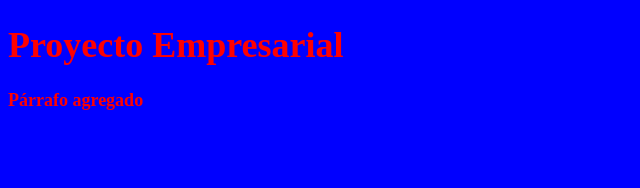
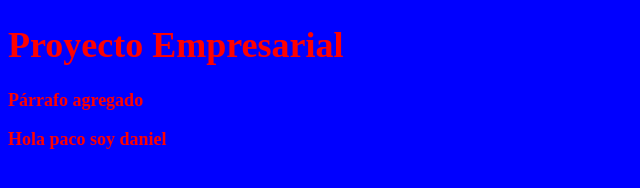
Before and after one commit to fraylis12/CursoGit, a plain HTML site: page index.html in a window 1280 px wide. Shown: the whole page, without its empty margins (0-640 px from the left). Drawn offline with Linux system fonts and the light colour scheme.

Commit message:
hola paco

```diff
--- a/index.html
+++ b/index.html
@@ -10,5 +10,6 @@
 <body>
     <h1> Proyecto Empresarial </h1>
     <p>Párrafo agregado</p>
+    <p>Hola paco soy daniel </p>
 </body>
 </html>
```
